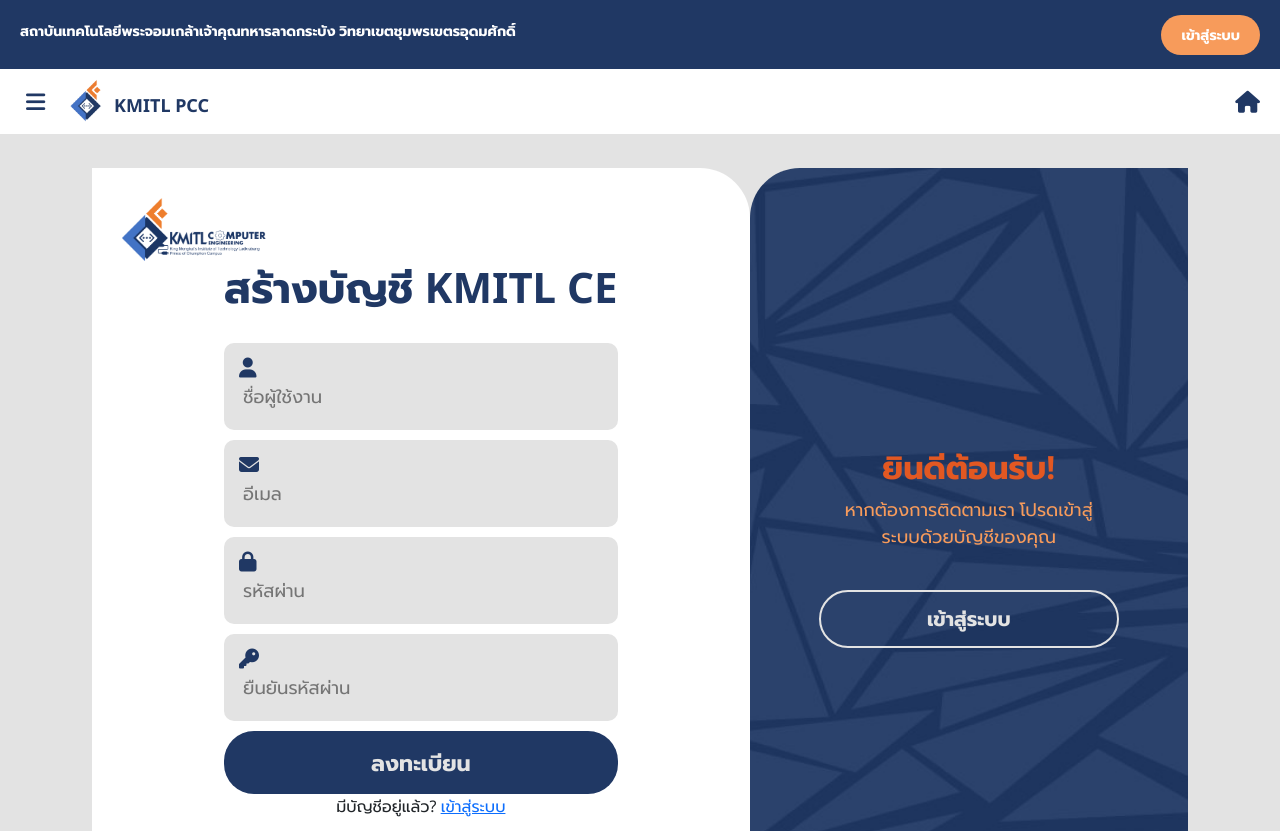
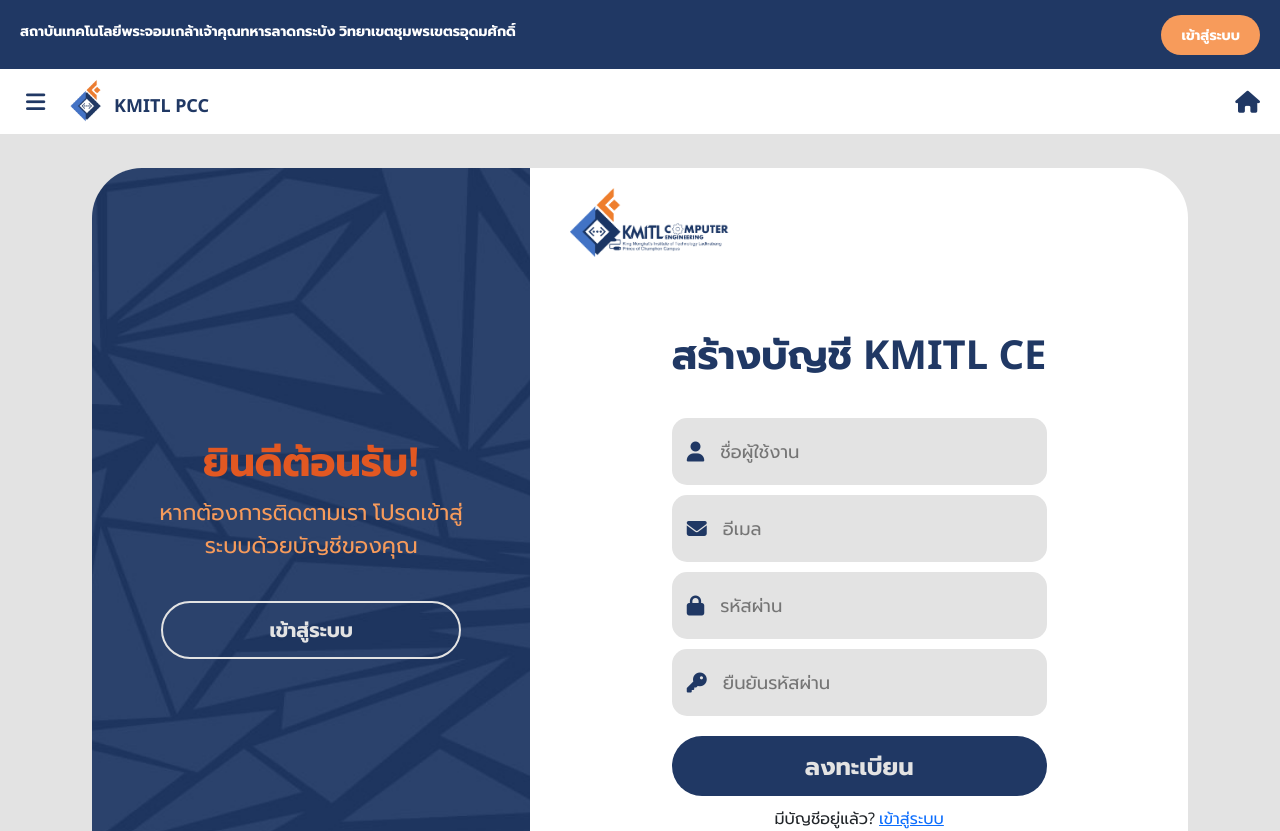
Before and after one commit to TurkPhakim/KMITL-PCC-Computer-Major-Activity-Website, an Angular app in the folder WebClient/: page /signup in a window 1280 px wide. Shown: the top 831 px of the page. Built offline with nearby package versions, Linux system fonts and the light colour scheme.

Commit message:
ปรับแต่ง CSS ในหน้า Sig-in และ Log-in

```diff
--- a/WebClient/src/app/pages/auth/login/login.component.css
+++ b/WebClient/src/app/pages/auth/login/login.component.css
@@ -43,7 +43,7 @@
   align-self: flex-start;
   top: 20px;
   left: 40px;
-  width: 40%;
+  width: 25%;
 }
 
 /* TITLE */
@@ -110,8 +110,7 @@
 }
 
 /* Button */
-.btn-login,
-.btn-signup {
+.btn-login {
   width: 100%;
   max-width: 1600px;
   padding: 12px 50px;
@@ -132,6 +131,20 @@
   background: var(--dorpdown-set);
   transform: scale(1.05);
 }
+
+.btn-signup {
+    width: 100%;
+    max-width: 300px;
+    padding: 12px;
+    font-size: 20px;
+    font-weight: bold;
+    border: 2px solid var(--body-color);
+    border-radius: 30px;
+    cursor: pointer;
+    background: transparent;
+    color: var(--body-color);
+    transition: all 0.3s ease;
+  }
 
 .btn-signup {
   background: transparent;
--- a/WebClient/src/app/pages/auth/signup/signup.component.css
+++ b/WebClient/src/app/pages/auth/signup/signup.component.css
@@ -1,6 +1,7 @@
 /* Set styles Sign-Up page */
 .signup-page {
   display: flex;
+  flex-direction: row-reverse;
   font-family: var(--main-font);
   height: 100vh;
   width: 100%;
@@ -42,32 +43,37 @@
 /* LOGO */
 .signup-logo {
   position: absolute;
-  top: 30px;
-  left: 30px;
-  width: 150px;
+  align-self: flex-start;
+  top: 20px;
+  left: 40px;
+  width: 25%;
+}
+
+.signup-form h2{
+  margin-top: 80px;
 }
 
 /* TITLE */
 h2 {
-  font-size: 42px;
+  font-size: 40px;
   font-weight: bold;
   color: var(--primary-color);
   text-align: center;
-  margin-bottom: 30px;
+  margin-bottom: 40px;
 }
 
 .welcome-container h2 {
-  font-size: 32px;
   font-weight: bold;
   color: var(--tertiary-color);
+  text-align: center;
   margin-bottom: 10px;
 }
 
 .welcome-container p {
-  font-size: 18px;
+  font-size: 22px;
   color: var(--secondary-color);
+  text-align: center;
   margin-bottom: 40px;
-  max-width: 80%;
 }
 
 .signup-check {
@@ -79,26 +85,31 @@
   display: flex;
   align-items: center;
   background: var(--body-color);
-  border-radius: 10px;
+  border-radius: 15px;
   padding: 15px;
   margin: 10px 0px;
   width: 100%;
-  max-width: 450px;
 }
 
 .input-group i {
   font-size: 20px;
   margin-right: 12px;
   color: var(--primary-color);
+  flex-shrink: 0; /* ป้องกันไม่ให้ไอคอนหดตัว */
 }
 
 .input-group input {
-  width: 100%;
+  flex-grow: 1; /* ให้ input ขยายตัว */
   border: none;
   background: none;
   outline: none;
   font-size: 18px;
   padding: 5px;
+}
+
+input-group:hover,
+.input-group:focus-within {
+  box-shadow: 0px 5px 10px rgba(0, 0, 0, 0.5);
 }
 
 /* Error Text */
@@ -113,21 +124,22 @@
 /* Button */
 .btn-signup {
   width: 100%;
-  max-width: 450px;
-  padding: 15px;
-  font-size: 22px;
+  max-width: 1600px;
+  padding: 12px 50px;
+  font-size: 24px;
   font-weight: bold;
   border: none;
   border-radius: 30px;
   cursor: pointer;
+  transition: all 0.3s ease;
   background: var(--primary-color);
   color: var(--body-color);
-  transition: all 0.3s ease;
-  text-align: center;
+  margin-bottom: 10px;
+  margin-top: 10px;
 }
 
 .btn-signup:hover {
-  background: var(--show-post-background);
+  background: var(--dorpdown-set);
   transform: scale(1.05);
 }
 
@@ -147,7 +159,8 @@
 }
 
 .btn-login:hover {
-  background: var(--dropdown-set);
+  background: var(--show-post-background);
+  color: var(--primary-color);
   transform: scale(1.05);
 }
 
```
